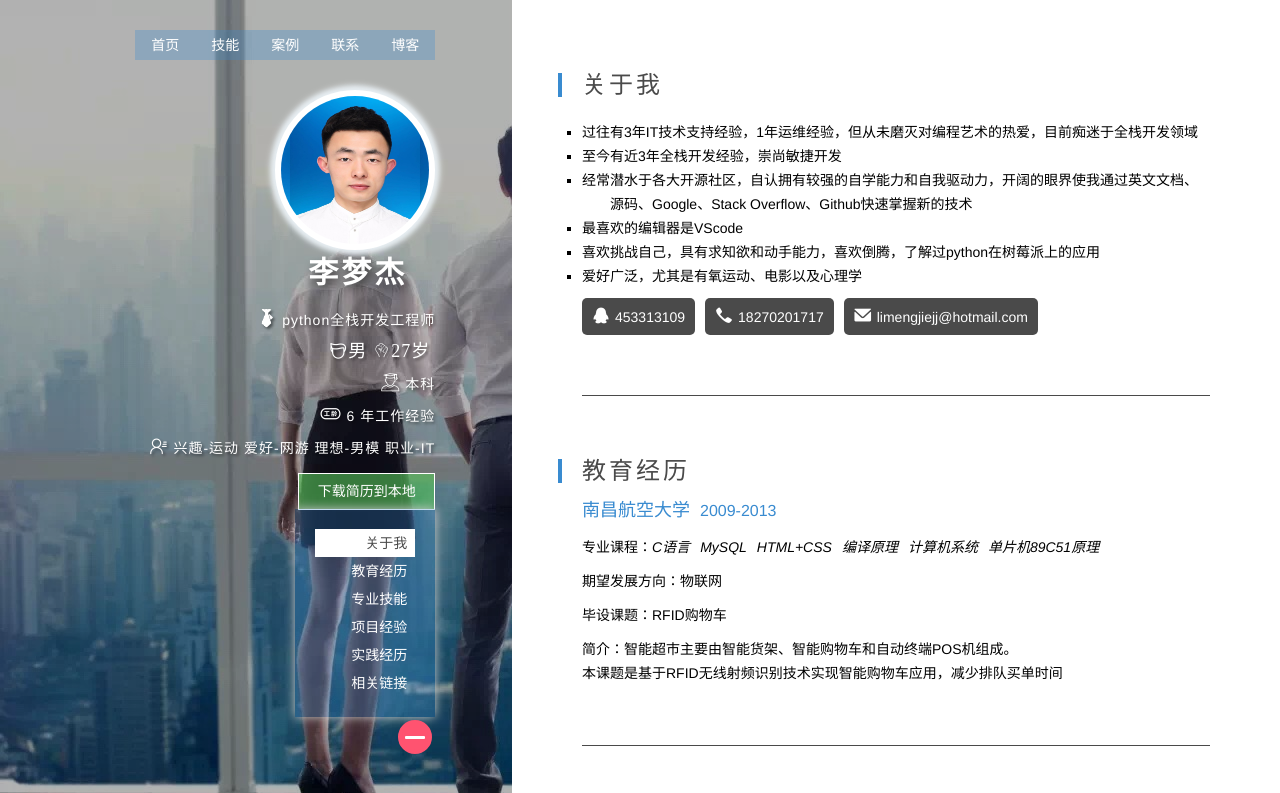
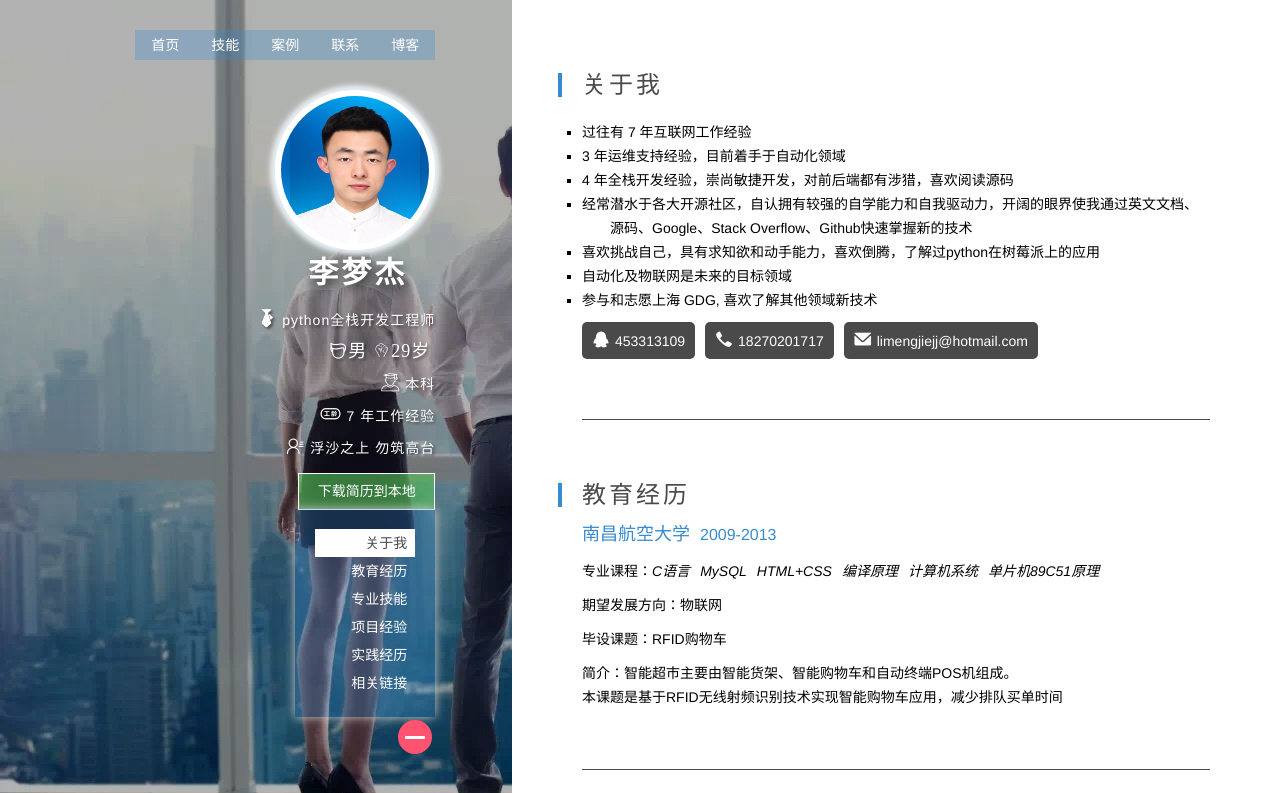
Before and after one commit to MengjieLee/lmj_resume, a plain HTML site: page index.html in a window 1280 px wide. Shown: the top 793 px of the page. Drawn offline with Linux system fonts and the light colour scheme.

Commit message:
更新个人简介和年龄

```diff
--- a/index.html
+++ b/index.html
@@ -14,10 +14,10 @@
         </figure>
         <h1>李梦杰</h1>
         <p><span class="iconfont icon-tie"></span>python全栈开发工程师</p>
-        <p><span class="iconfont icon-male">男</span><span class="iconfont icon-PowerDesire">27岁</span></p>
+        <p><span class="iconfont icon-male">男</span><span class="iconfont icon-PowerDesire">29岁</span></p>
         <p><span class="iconfont icon-xueli1"></span>本科</p>
-        <p><span class="iconfont icon-seniority"></span>6 年工作经验</p>
-        <p><span class="iconfont icon-gerenjieshao"></span>兴趣-运动 爱好-网游 理想-男模 职业-IT</p>
+        <p><span class="iconfont icon-seniority"></span>7 年工作经验</p>
+        <p><span class="iconfont icon-gerenjieshao"></span>浮沙之上 勿筑高台</p>
         <a href="dist/download_file/limengjie_resume.pdf" target="_blank" rel="nofollow" class="button"></a>
     </div>
     <div class="autoMenu" id="autoMenu" data-autoMenu></div>
@@ -35,12 +35,13 @@
     <div class="res_main">
         <h2 class="res_title">关于我</h2>
         <ul class="res_info">
-            <li>过往有3年IT技术支持经验，1年运维经验，但从未磨灭对编程艺术的热爱，目前痴迷于全栈开发领域</li>
-            <li>至今有近3年全栈开发经验，崇尚敏捷开发</li>
+            <li>过往有 7 年互联网工作经验</li>
+            <li>3 年运维支持经验，目前着手于自动化领域</li>
+            <li>4 年全栈开发经验，崇尚敏捷开发，对前后端都有涉猎，喜欢阅读源码</li>
             <li>经常潜水于各大开源社区，自认拥有较强的自学能力和自我驱动力，开阔的眼界使我通过英文文档、源码、Google、Stack Overflow、Github快速掌握新的技术</li>
-            <li>最喜欢的编辑器是VScode</li>
             <li>喜欢挑战自己，具有求知欲和动手能力，喜欢倒腾，了解过python在树莓派上的应用</li>
-            <li>爱好广泛，尤其是有氧运动、电影以及心理学</li>
+            <li>自动化及物联网是未来的目标领域</li>
+            <li>参与和志愿上海 GDG, 喜欢了解其他领域新技术</li>
         </ul>
         <div class="res_contact_btn">
             <a href="#" id="qq" target="_blank"><span class="iconfont icon-qq"></span>453313109</a>
@@ -148,7 +149,7 @@
 
                 <ul class="res_info inner_info">
                     <li>贡献：
-                        <p><span class="text_wrapper">&omicron;</span>在实验室里市价约为7000万RMB集群物理机资源统筹工作上，VVportal的落地， 给实验室的管理成本节约 4 个人力的同时，物理机器资源利用率提高 25%</p>
+                        <p><span class="text_wrapper">&omicron;</span>在实验室里市价约为7000万RMB集群物理机资源统筹工作上，VVportal的落地， 给实验室的管理成本节约若干个人力的同时，物理机器资源利用率提高 25%</p>
                     </li>
                 </ul>
             </li>
```
